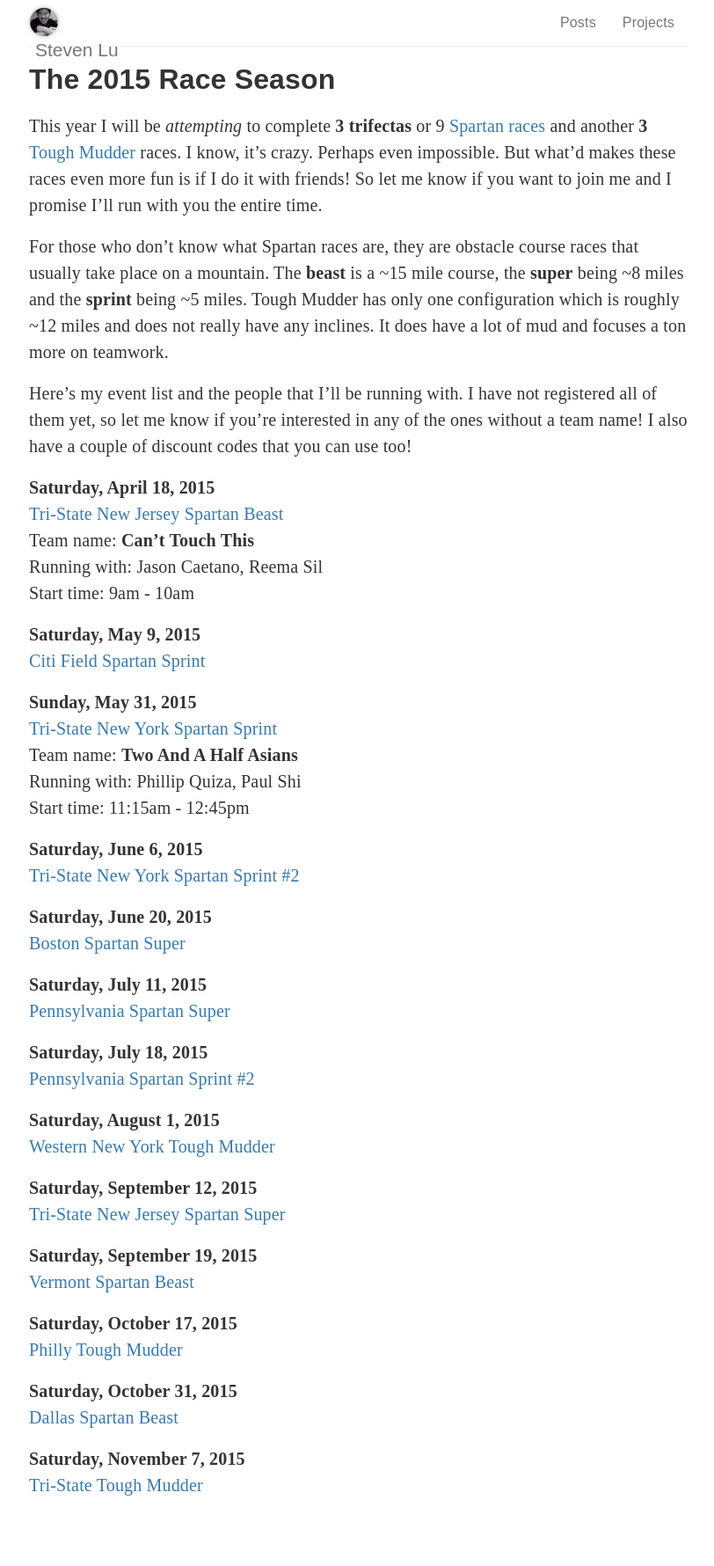
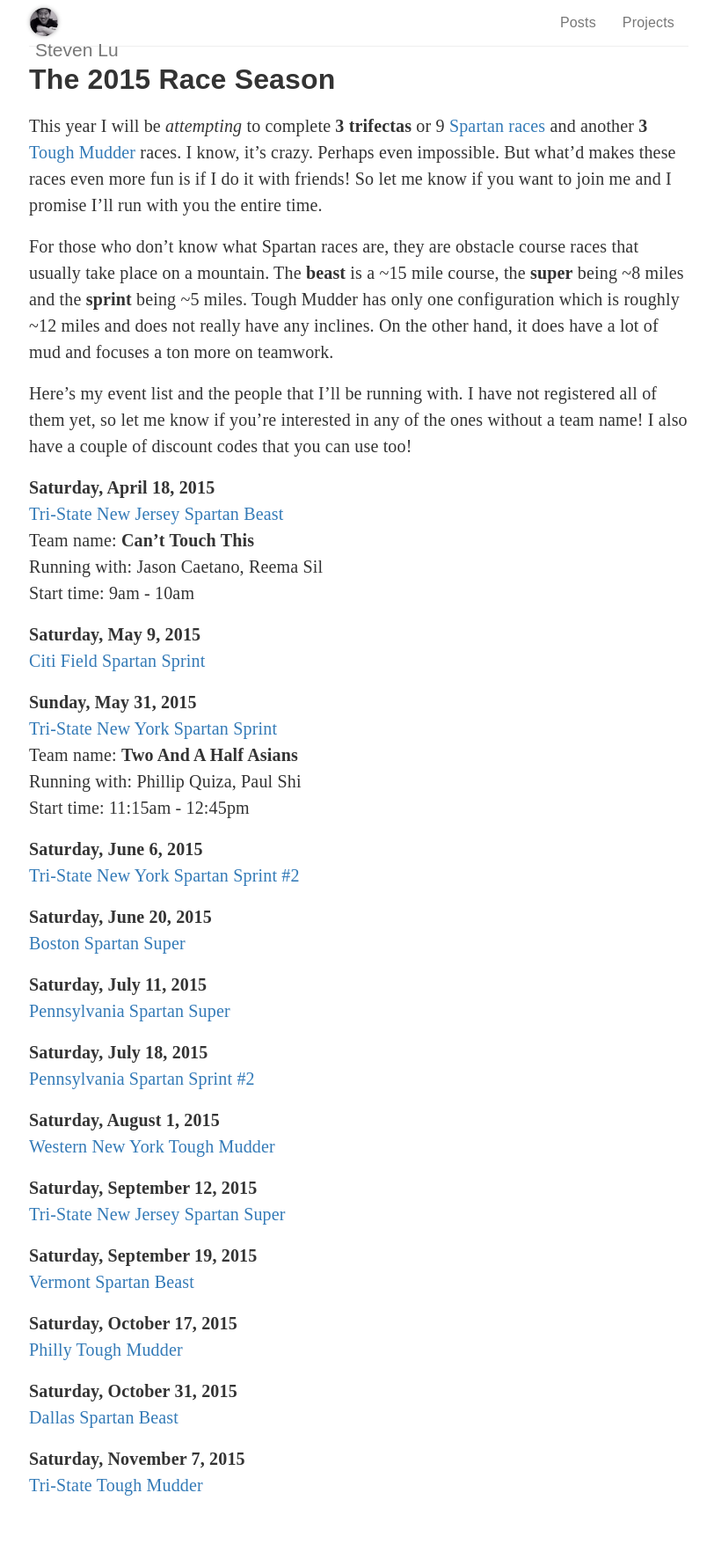
Before and after one commit to sjlu/sjlu.github.io, a Jekyll site: the page built from races/index.md, in a window 1280 px wide. Shown: the whole page at 88% size, without its empty margins (232-1044 px from the left). Built offline with Jekyll 4.4.1, drawn with Linux system fonts in a browser that asks for light colours; nearby versions of some CDN libraries; comment, search, counter and statistics services are not loaded.

Commit message:
language

```diff
--- a/races/index.md
+++ b/races/index.md
@@ -5,7 +5,7 @@
 
 This year I will be *attempting* to complete **3 trifectas** or 9 [Spartan races](http://spartan.com) and another **3** [Tough Mudder](http://toughmudder.com) races. I know, it's crazy. Perhaps even impossible. But what'd makes these races even more fun is if I do it with friends! So let me know if you want to join me and I promise I'll run with you the entire time.
 
-For those who don't know what Spartan races are, they are obstacle course races that usually take place on a mountain. The **beast** is a ~15 mile course, the **super** being ~8 miles and the **sprint** being ~5 miles. Tough Mudder has only one configuration which is roughly ~12 miles and does not really have any inclines. It does have a lot of mud and focuses a ton more on teamwork.
+For those who don't know what Spartan races are, they are obstacle course races that usually take place on a mountain. The **beast** is a ~15 mile course, the **super** being ~8 miles and the **sprint** being ~5 miles. Tough Mudder has only one configuration which is roughly ~12 miles and does not really have any inclines. On the other hand, it does have a lot of mud and focuses a ton more on teamwork.
 
 Here's my event list and the people that I'll be running with. I have not registered all of them yet, so let me know if you're interested in any of the ones without a team name! I also have a couple of discount codes that you can use too!
 
```
